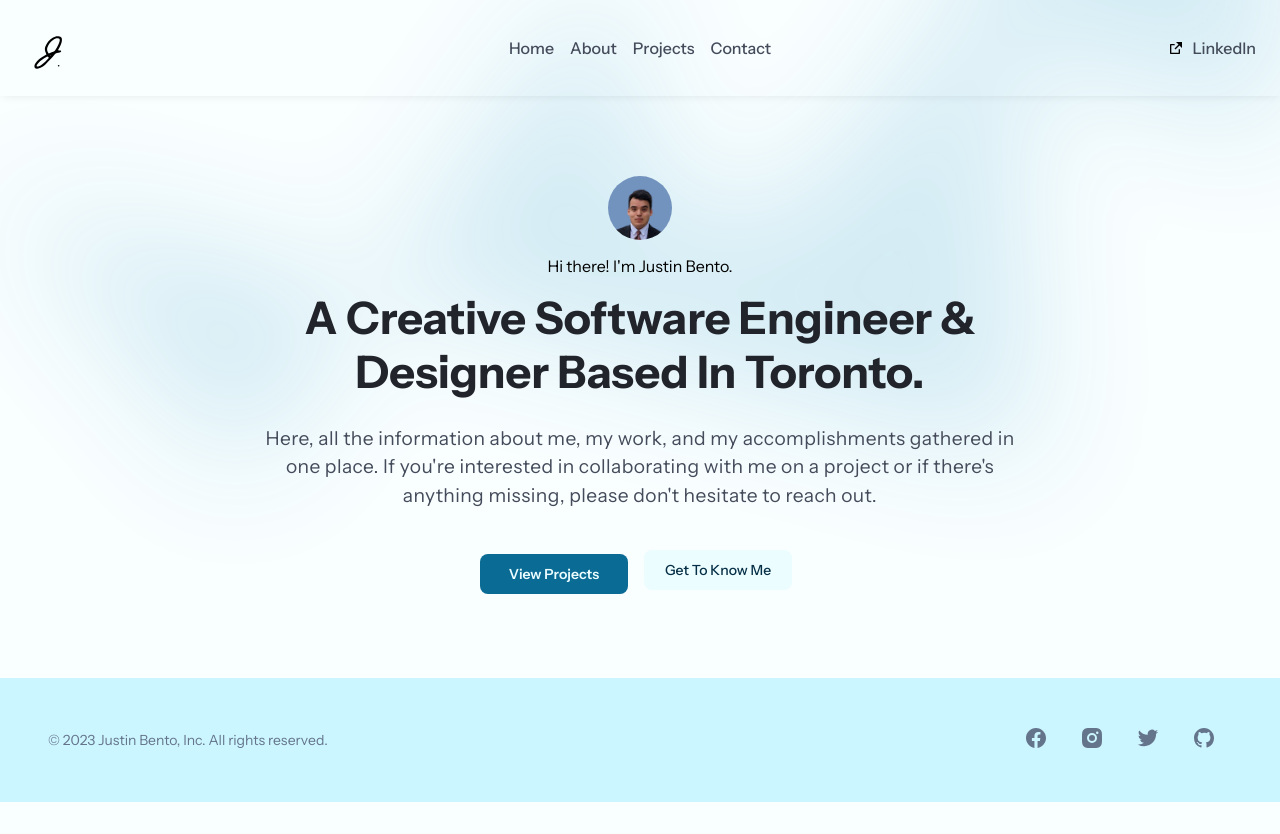
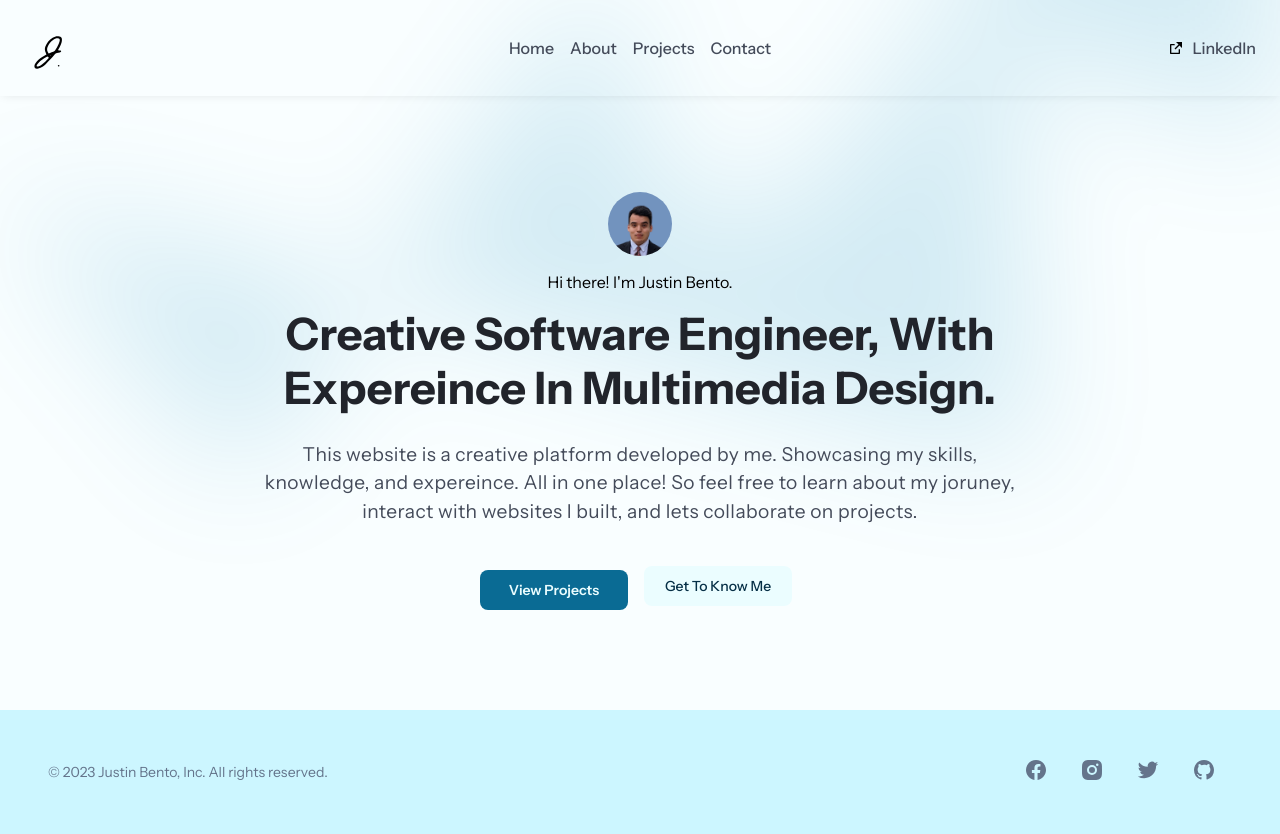
Before and after one commit to Justin-Bento/portfolio, a Next.js app: page / in a window 1280 px wide. Before the commit the page ends 802 px from the top, so only its background shows below. Built offline with nearby package versions, Linux system fonts and the light colour scheme; no server answers.

Commit message:
updated text on body content

```diff
--- a/pages/contact.tsx
+++ b/pages/contact.tsx
@@ -44,7 +44,7 @@ export default function Contact() {
       <main className="container">
         <section>
           <h1 className="headline">Get In Touch</h1>
-          <p className="body">Have questions or interested in collaborating? Contact me below. Open to potential clients, employers, and creatives. Let&#39;s bring your ideas to life!</p>
+          <p className="body">Have questions or interested in collaborating? Contact me below.</p>
         </section>
         <form onSubmit={handleSubmit(onSubmit)} method="POST" className="">
           <div className="">
--- a/pages/index.tsx
+++ b/pages/index.tsx
@@ -44,7 +44,7 @@ export default function index() {
         />
       </Head>
       <Header />
-      <main className="">
+      <main className="container">
         <div className={`${home.isolate} fadeInAnimation order2`}>
           <div className={home.bgPattern1}>
             <svg className={home.bgPattern2} viewBox="0 0 1155 678">
@@ -82,11 +82,14 @@ export default function index() {
             <div>
               <p>Hi there! I&#39;m Justin Bento. </p>
               <h1 className={home.headline}>
-                A Creative Software Engineer & Designer Based In Toronto.
+                Creative Software Engineer, With Expereince In Multimedia
+                Design.
               </h1>
               <p className={home.body}>
-                Here, all the information about me, my work, and my accomplishments gathered in one place.
-                If you&#39;re interested in collaborating with me on a project or if there&#39;s anything missing, please don&#39;t hesitate to reach out.
+                This website is a creative platform developed by me. Showcasing
+                my skills, knowledge, and expereince. All in one place! So feel
+                free to learn about my joruney, interact with websites I
+                built, and lets collaborate on projects.
               </p>
               <div className={home.hero_actions}>
                 <Link href="/projects" className={home.btnPrimary}>
```
